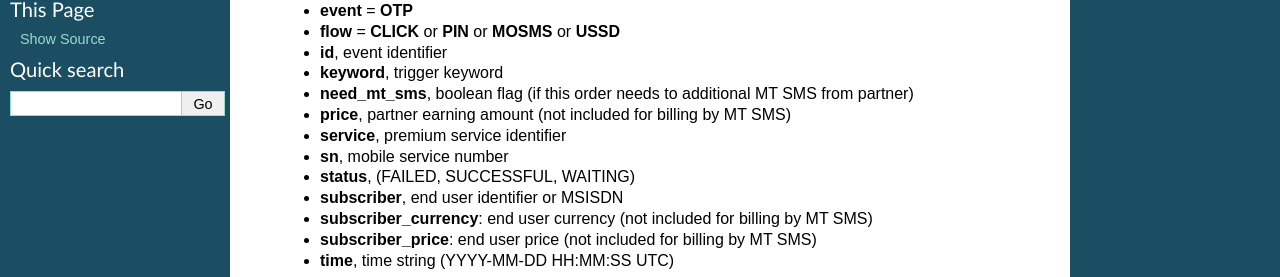
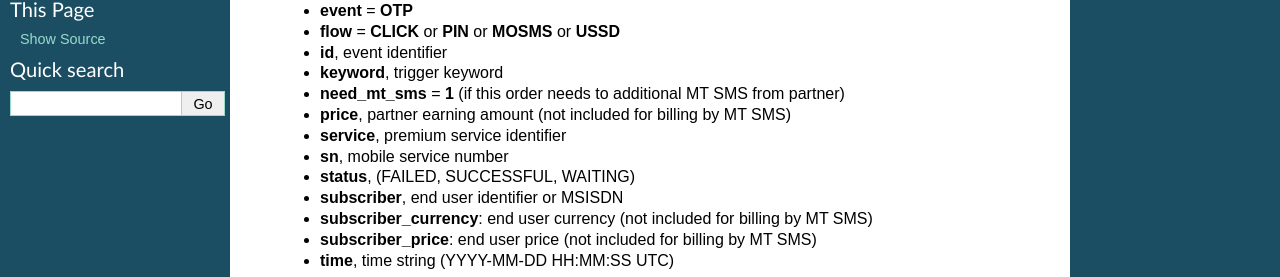
Before and after one commit to megasyst/lab, a Sphinx documentation site: the page built from docs/3_one_time_payment.rst, in a window 1280 px wide. Shown: the part 273-550 px from the top of the page. Built offline with Sphinx 7.4.7, drawn with Linux system fonts in a browser that asks for light colours.

Commit message:
Update 3_one_time_payment.rst

```diff
--- a/docs/3_one_time_payment.rst
+++ b/docs/3_one_time_payment.rst
@@ -15,7 +15,7 @@ The platform notificates partners by HTTP with next parameters:
   * **flow** = **CLICK** or **PIN** or **MOSMS** or **USSD**
   * **id**, event identifier
   * **keyword**, trigger keyword
-  * **need_mt_sms**, boolean flag (if this order needs to additional MT SMS from partner)
+  * **need_mt_sms** = **1** (if this order needs to additional MT SMS from partner)
   * **price**, partner earning amount (not included for billing by MT SMS)
   * **service**, premium service identifier
   * **sn**, mobile service number
```
